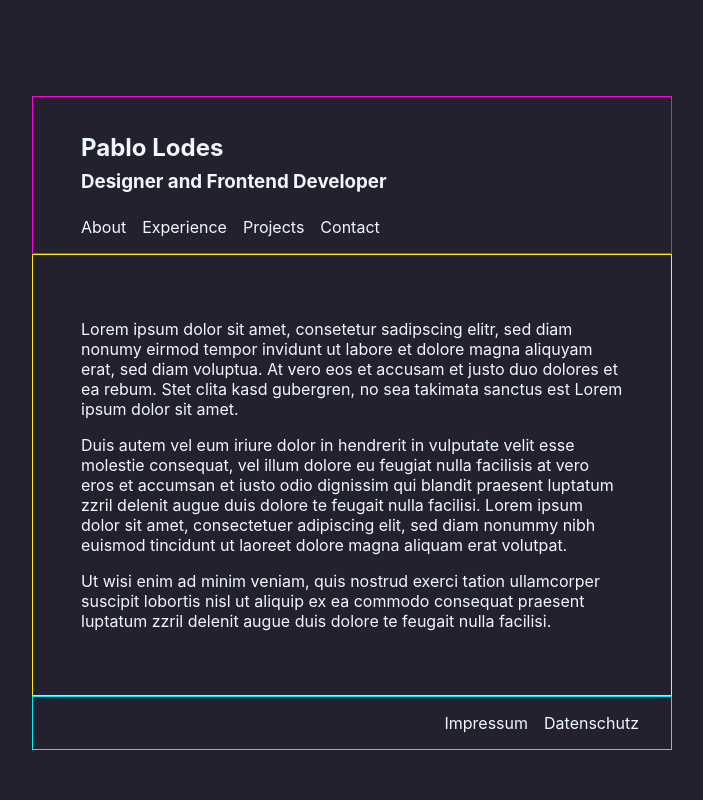
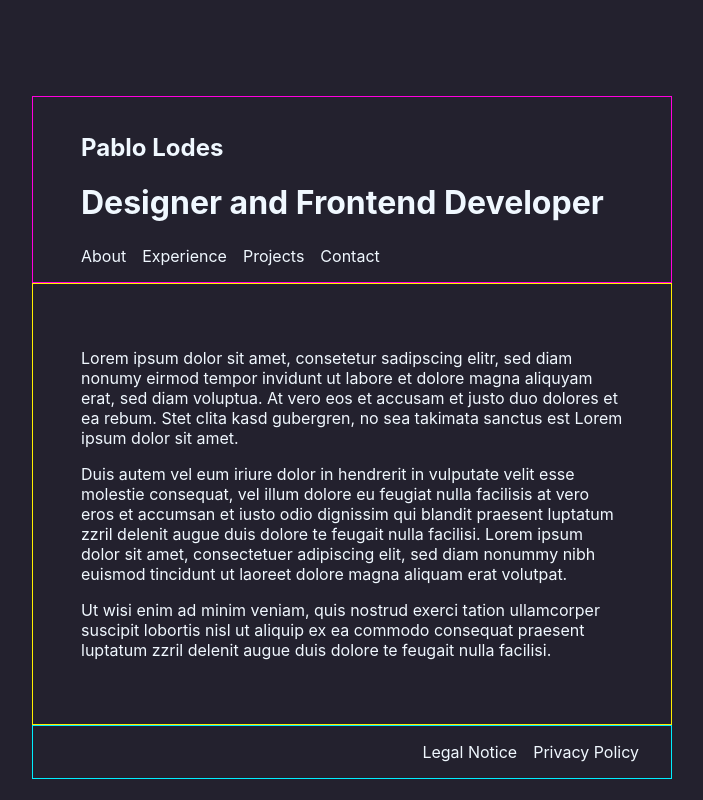
Before and after one commit to pablo-lodes/pl-portfolio, a React (Create React App) app: page / in a window 1280 px wide. Shown: the whole page, without its empty margins (288-991 px from the left). Built offline with nearby package versions, Linux system fonts and the light colour scheme.

Commit message:
Updated header, added links, improved footer

```diff
--- a/src/layouts/RootLayout.js
+++ b/src/layouts/RootLayout.js
@@ -8,14 +8,14 @@ export default function RootLayout() {
                 <div className="short-information-top-nav">
                     <div className="short-information">
                         <h2>Pablo Lodes</h2>
-                        <h3>Designer and Frontend Developer</h3>
+                        <h1>Designer and Frontend Developer</h1>
                     </div>
                     <div className="top-nav">
                         <nav>
-                            <NavLink to="about">About</NavLink>
-                            <NavLink to="experience">Experience</NavLink>
-                            <NavLink to="projects">Projects</NavLink>
-                            <NavLink to="contact">Contact</NavLink>
+                            <NavLink to="/about" key="about">About</NavLink>
+                            <NavLink to="/experience" key="experience">Experience</NavLink>
+                            <NavLink to="/projects" key="projects">Projects</NavLink>
+                            <NavLink to="/contact" key="contact">Contact</NavLink>
                         </nav>
                     </div>
                 </div>
@@ -35,11 +35,11 @@ export default function RootLayout() {
         return (
             <footer>
                 <nav>
-                    <NavLink to='/'>Impressum</NavLink>
-                    <NavLink to='/'>Datenschutz</NavLink>
+                    <NavLink to='/legal-notice' key="legal-notice">Legal Notice</NavLink>
+                    <NavLink to='/privacy-policy' key="privacy-policy">Privacy Policy</NavLink>
                 </nav>
             </footer>
-        )
+        );
     }
 
 
@@ -49,5 +49,5 @@ export default function RootLayout() {
             <MainContent />
             <Footer />
         </div>
-    )
+    );
 }
```
